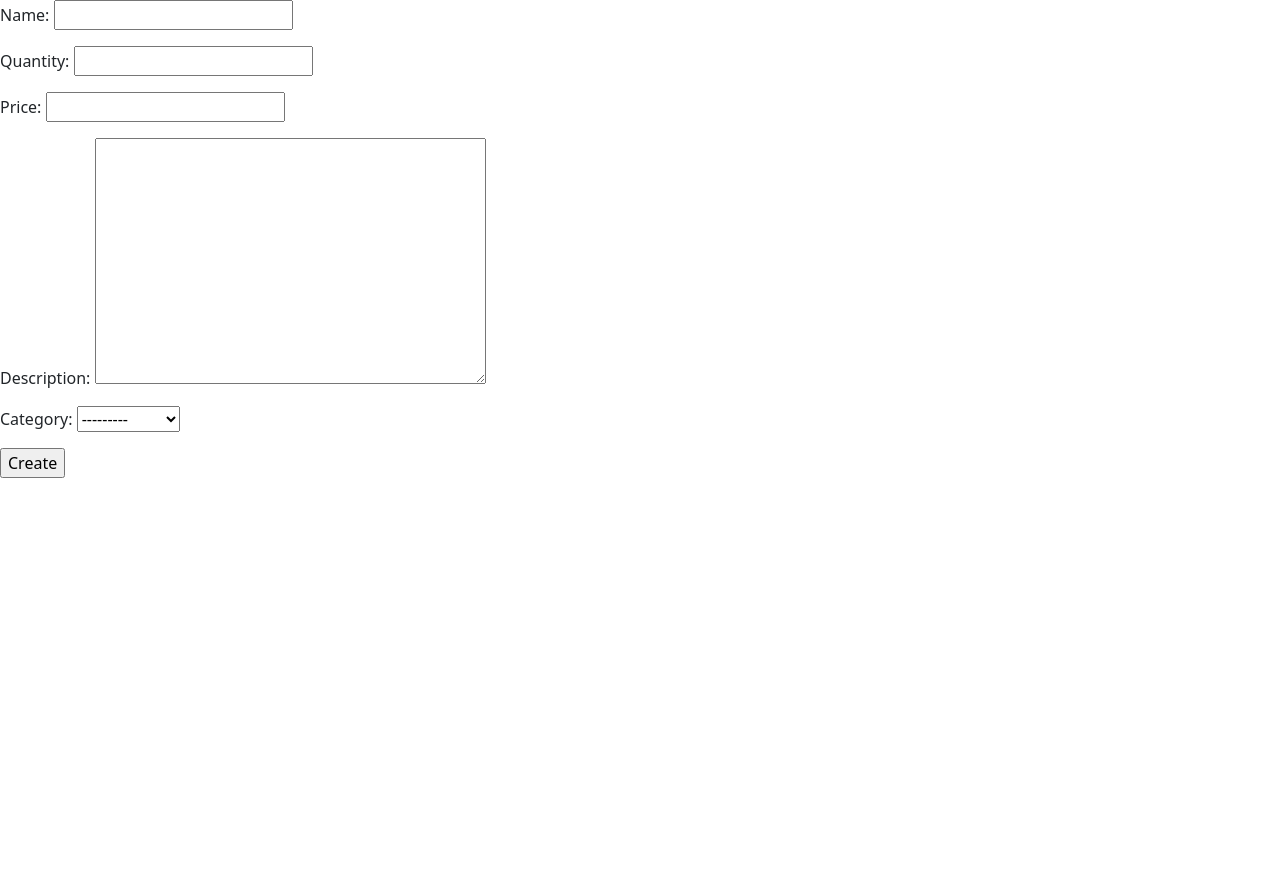
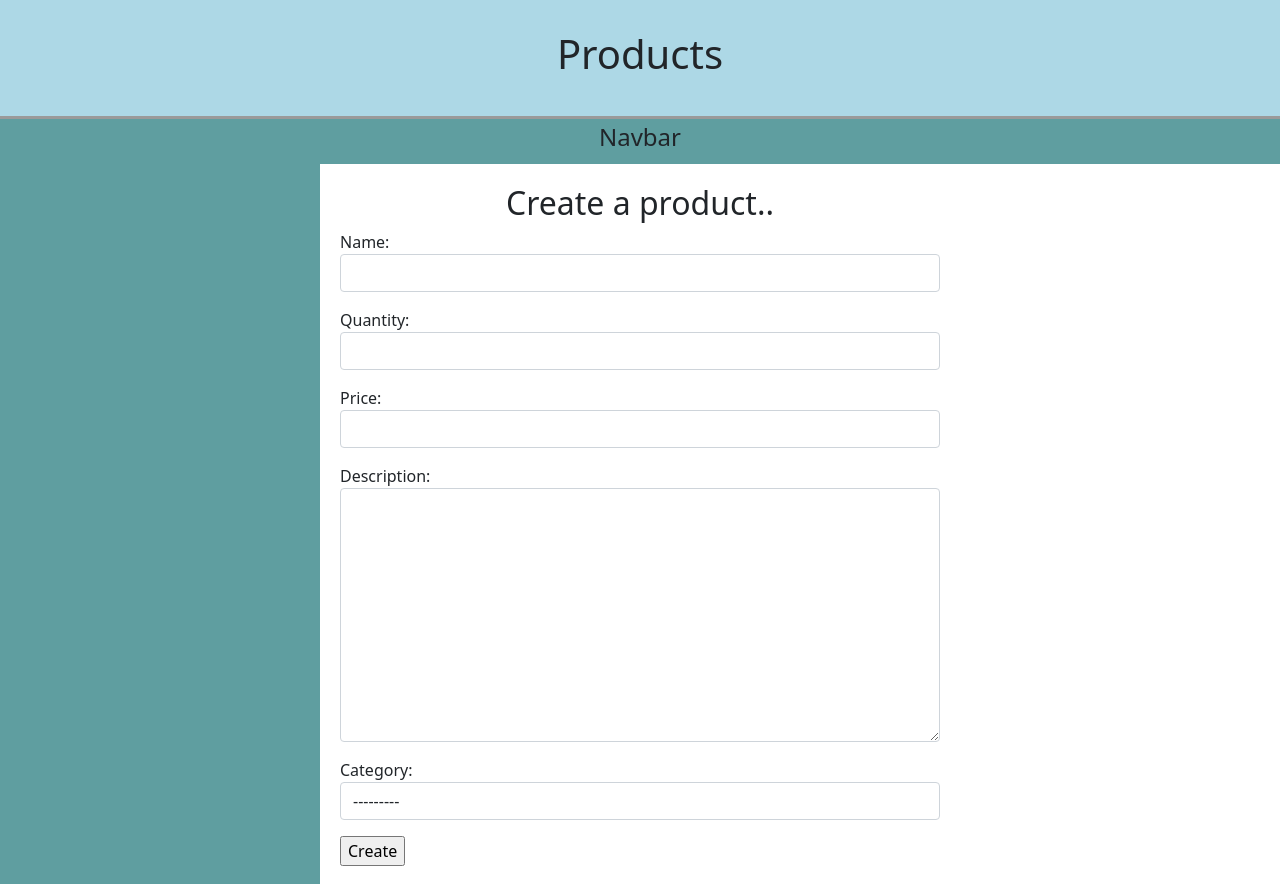
Before and after one commit to ItsKris1/E-commerce-store, a Django app: page /create_product in a window 1280 px wide. Before the commit the page ends 478 px from the top, so only its background shows below. Run offline with Django 3.2, Linux system fonts and the light colour scheme; data comes from the database, SQL or seed files in the repository; both versions use the stored data as it was after the commit.

Commit message:
Created ProductCreateForm and added CSS to it

```diff
--- /dev/null
+++ b/my_store/forms.py
@@ -0,0 +1,20 @@
+from django import forms
+from .models import Product, Category
+
+
+class ProductCreateForm(forms.ModelForm):
+    class Meta:
+        model = Product
+        fields = ('name',
+                  'quantity',
+                  'price',
+                  'description',
+                  'category',
+                  )
+        widgets = {
+            'name': forms.TextInput(attrs={'class': 'form-control'}),
+            'quantity': forms.NumberInput(attrs={'class': 'form-control'}),
+            'price': forms.NumberInput(attrs={'class': 'form-control'}),
+            'description': forms.Textarea(attrs={'class': 'form-control'}),
+            'category': forms.Select(attrs={'class': 'form-control'})
+        }
--- a/my_store/static/css/stylesheet.css
+++ b/my_store/static/css/stylesheet.css
@@ -8,6 +8,7 @@ header {
 background-color: lightblue;
 margin: auto;
 padding: 30px;
+height: 10%;
 border-bottom-style: outset;
 text-align: center;
 }
@@ -24,11 +25,16 @@ text-align: center;
 .list-group-item {
     border-style: hidden;
     background-color: #DCDCDC;
+    text-align: center;
 }
 
 .categories-title {
-    padding:6px;
+    padding:15px;
+    text-align: center;
+
 }
+
+
 
 
 /* TABLE */
@@ -44,3 +50,20 @@ text-align: center;
 .product-link {
 color: black;
 }
+
+.form-container {
+width: 50%;
+padding: 20px;
+float: left;
+
+}
+
+.side-box {
+padding: 50px;
+
+float: left;
+width: 25%;
+height:90vh;
+background-color: #5F9EA0;
+
+}
--- a/my_store/templates/base.html
+++ b/my_store/templates/base.html
@@ -14,6 +14,15 @@
 
     <title>{% block title %} {% endblock %}</title>
 </head>
+
+<header>
+    <h1>Products</h1>
+</header>
+
+<nav>
+    <h4 style="text-align: center;">Navbar</h4>
+</nav>
+
 {% block content %}
 
 {% endblock %}
--- a/my_store/templates/create_product.html
+++ b/my_store/templates/create_product.html
@@ -4,9 +4,20 @@
 
 
 {% block content %}
+
 <form method="post">
-    {{ form.as_p }}
-    {% csrf_token %}
-    <input type="submit" value="Create">
+
+    <div class="side-box"></div>
+
+    <div class="form-container">
+         <h2 style="text-align: center;">
+            Create a product..
+        </h2>
+        {{ form.as_p }}
+        {% csrf_token %}
+        <input type="submit" value="Create">
+    </div>
+
+
 </form>
 {% endblock %}
--- a/my_store/views.py
+++ b/my_store/views.py
@@ -2,6 +2,8 @@ from django.shortcuts import render
 from django.views.generic import ListView, CreateView, DetailView
 from django.urls import reverse_lazy
 from .models import Product, Category
+from .forms import ProductCreateForm
+
 
 
 class ProductsListView(ListView):
@@ -26,8 +28,9 @@ class CategoryListView(ListView):
 
 class CreateProductView(CreateView):
     template_name = 'create_product.html'
+    form_class = ProductCreateForm
     model = Product
-    fields = '__all__'
+    # fields = '__all__'
     success_url = reverse_lazy('products')
 
 
```
Also changed, not shown: my_store/templates/products_list.html (+0 -7 lines), db.sqlite3.
